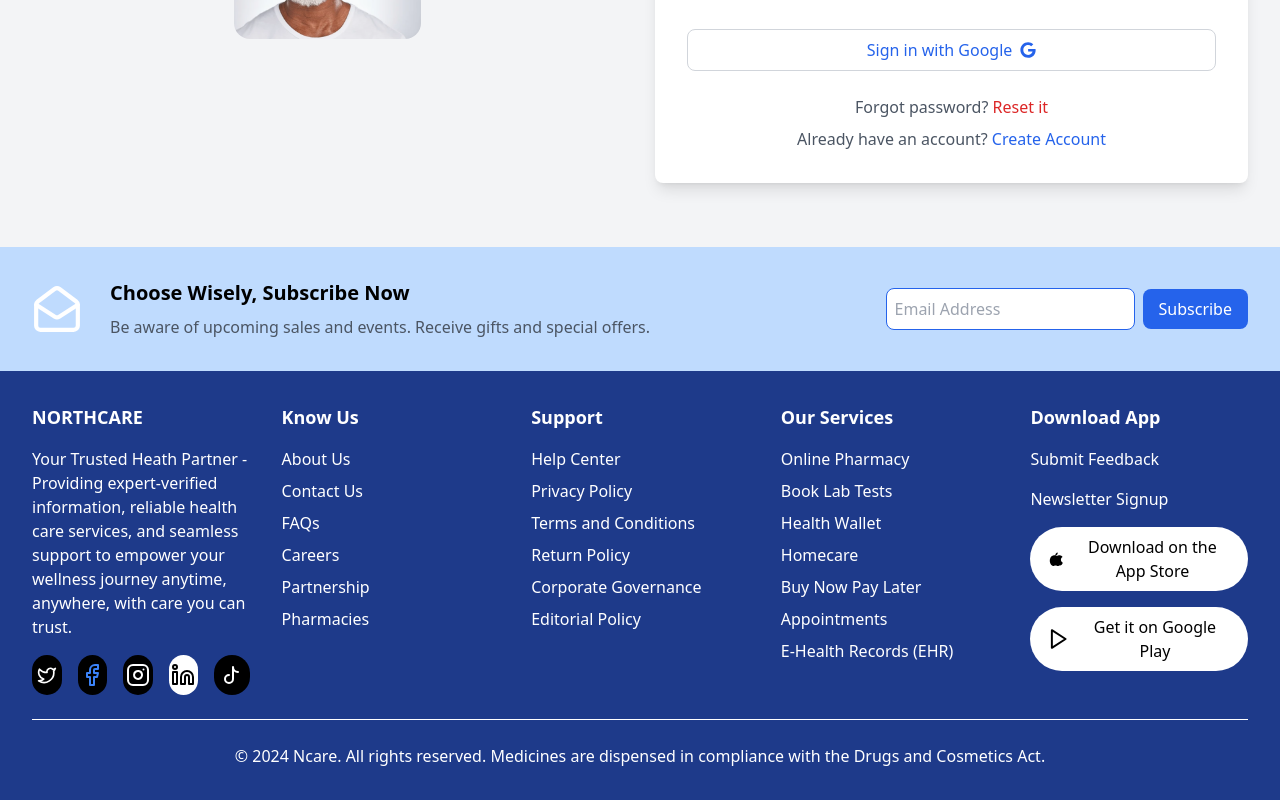
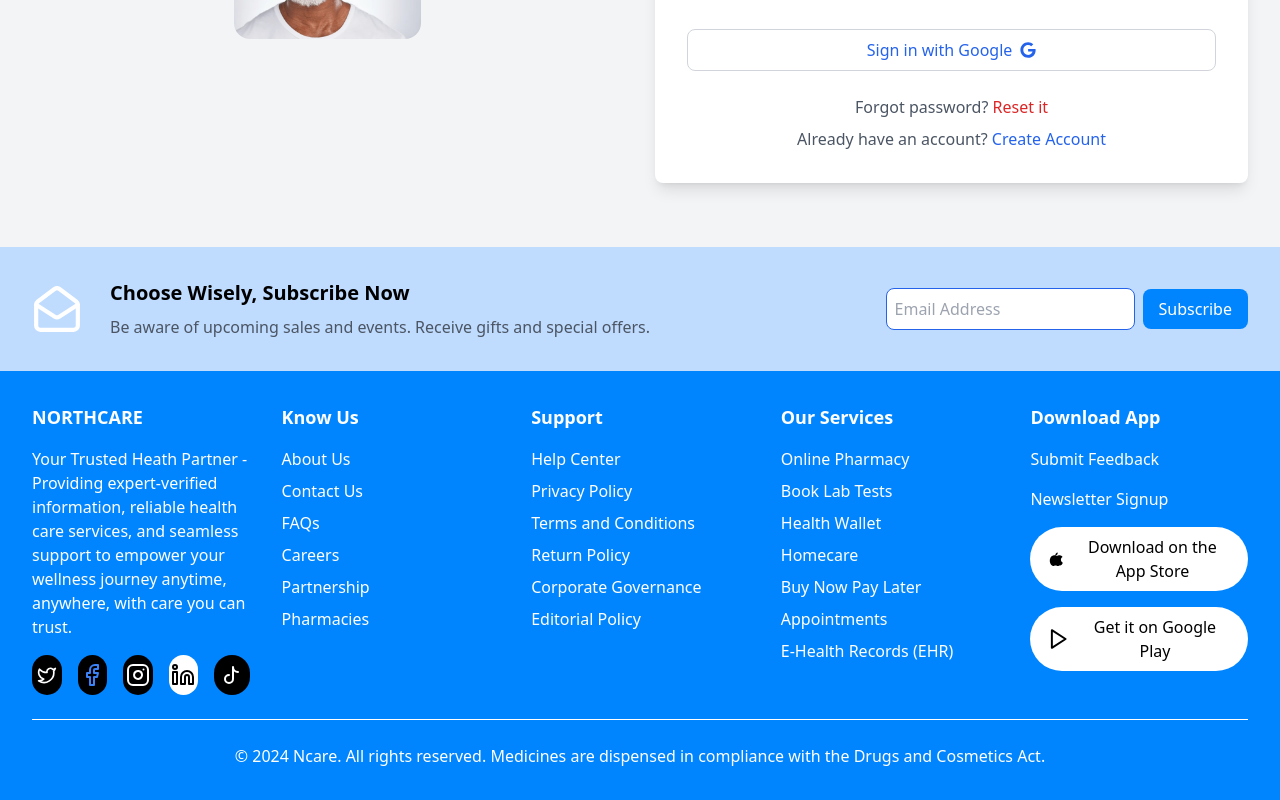
Before and after one commit to Kyomuhe/Components, a React (Create React App) app: page / in a window 1280 px wide. Shown: the part 782-1582 px from the top of the page. Built offline with nearby package versions, Linux system fonts and the light colour scheme.

Commit message:
implemented tailwind css variables

```diff
--- a/src/App.js
+++ b/src/App.js
@@ -1,6 +1,8 @@
 // App.js
 import React from "react";
 import Header from "./components/Header";
+import './index.css';
+
 
 function App() {
     return (
--- a/src/components/AppButton.js
+++ b/src/components/AppButton.js
@@ -16,7 +16,7 @@
   const widthStyles = fullWidth ? 'w-full' : '';
 
   const variantStyles = {
-    primary: 'bg-blue-600 hover:bg-blue-700 text-white',
+    primary: 'bg-custom-blue hover:bg-custom-blue-700 text-white',
     secondary: 'bg-gray-200 hover:bg-gray-300 text-gray-800',
     danger: 'bg-red-600 hover:bg-red-700 text-white',
     success: 'bg-green-600 hover:bg-green-700 text-white',
--- a/src/components/footer.js
+++ b/src/components/footer.js
@@ -1,10 +1,12 @@
 import React from 'react';
 //importing icons form lucid react
 import { Twitter, Facebook, Instagram, Linkedin, MailOpen, Play } from 'lucide-react';
+import AppButton from '../components/AppButton';
+
 
 const Footer = () => {
   return (
-    <footer className="bg-blue-900 text-white">
+    <footer className=" bg-custom-blue text-white">
       {/* Subscription Section */}
       <div className="bg-blue-200 p-8 w-full">
         <div className="container mx-auto flex flex-col md:flex-row items-center gap-x-7">
@@ -19,12 +21,11 @@
               placeholder="Email Address"
               className="p-2 border border-blue-600 rounded-lg bg-white w-full md:w-auto"
             />
-            <button
-              type="button"
-              className="bg-blue-600 text-white py-2 px-4 rounded-lg w-full md:w-auto"
-            >
+            <AppButton
+            variant="primary"
+            className="rounded-full whitespace-nowrap w-full md:w-auto">
               Subscribe
-            </button>
+            </AppButton>
           </div>
         </div>
       </div>
--- a/src/index.css
+++ b/src/index.css
@@ -1,13 +1,22 @@
-/* src/index.css */
+
 @tailwind base;
 @tailwind components;
 @tailwind utilities;
 
-body {
-	margin: 0;
-	font-family: -apple-system, BlinkMacSystemFont, "Segoe UI", "Roboto", "Oxygen",
-		"Ubuntu", "Cantarell", "Fira Sans", "Droid Sans", "Helvetica Neue",
-		sans-serif;
-	-webkit-font-smoothing: antialiased;
-	-moz-osx-font-smoothing: grayscale;
+:root {
+  /* Colors */
+  --blue: #0085FF;
+  --blue-700: #0068cc;
+  --gray-50: #f9fafb;
+  --gray-200: #e5e7eb;
+  --gray-300: #d1d5db;
+  --gray-800: #1f2937;
+  --red-600: #dc2626;
+  --red-700: #b91c1c;
+  --green-600: #16a34a;
+  --green-700: #15803d;
+  --yellow-500: #eab308;
+  --yellow-600: #ca8a04;
+  --cyan-500: #06b6d4;
+  --cyan-600: #0891b2;
 }
--- a/tailwind.config.js
+++ b/tailwind.config.js
@@ -2,18 +2,24 @@
 module.exports = {
 	content: ["./src/**/*.{js,jsx,ts,tsx}"],
 	theme: {
-		extend: {
-			colors: {
-				mint: {
-					100: "#E6F8F5", // Light mint
-					300: "#AEE6DC", // Softer mint
-					500: "#5CCDB7", // Default mint
-					600: "#4CB9A3", // Darker mint
-					900: "#2F6F63", // Deep mint green
-			},
-
+	  extend: {
+		colors: {
+		  'custom-blue': 'var(--blue)',
+		  'custom-blue-700': 'var(--blue-700)',
+		  'gray-50': 'var(--gray-50)',
+		  'gray-200': 'var(--gray-200)',
+		  'gray-300':'var(--gray-300)',
+		  'gray-800': 'var(--gray-800)',
+		  'red-600': 'var(--red-600)',
+		  'red-700': 'var(--red-700)',
+		  'green-600': 'var(--green-600)',
+		  'green-700': 'var(--green-700)',
+		  'yellow-500': 'var(--yellow-500)',
+		  'yellow-600': 'var(--yellow-600)',
+		  'cyan-500':'var(--cyan-500)',
+		  'cyan-600': 'var(--cyan-600)',
 		},
-		},
+	  },
 	},
 	plugins: [],
-};
+  };
```
